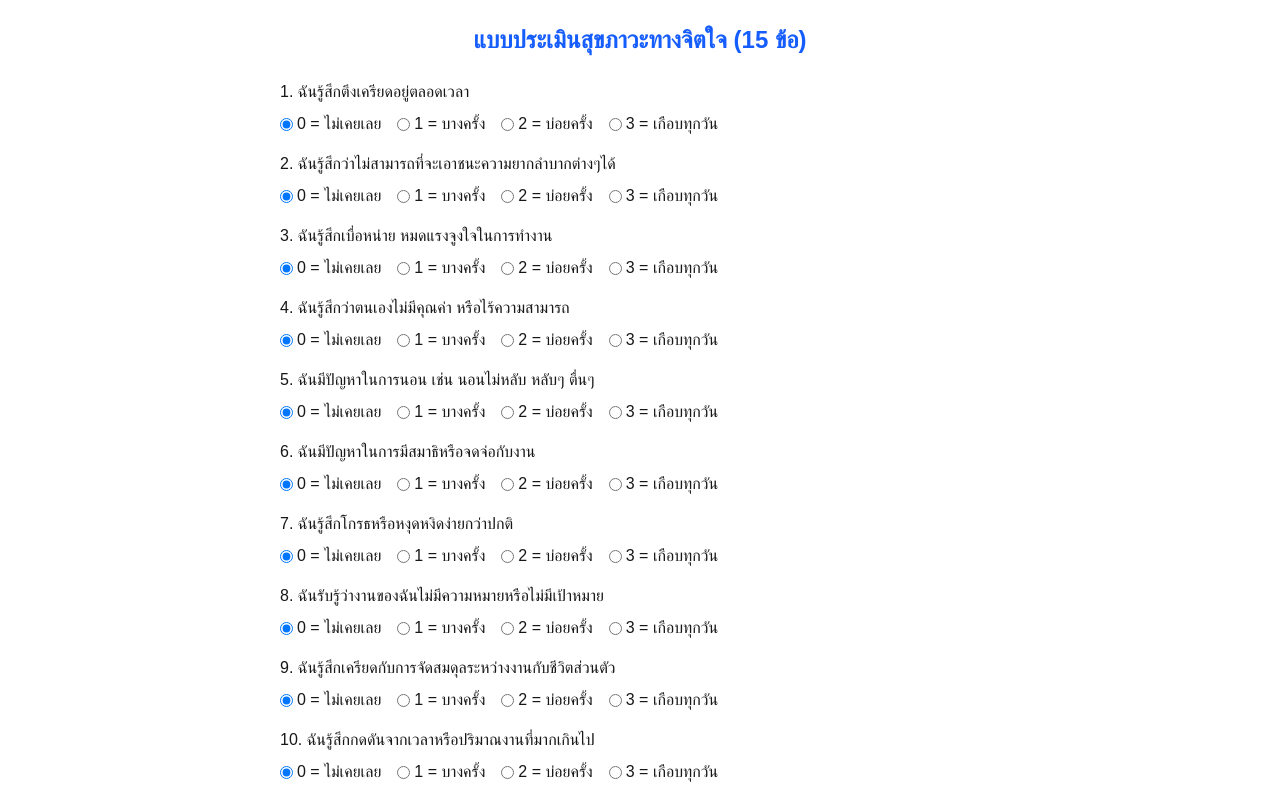
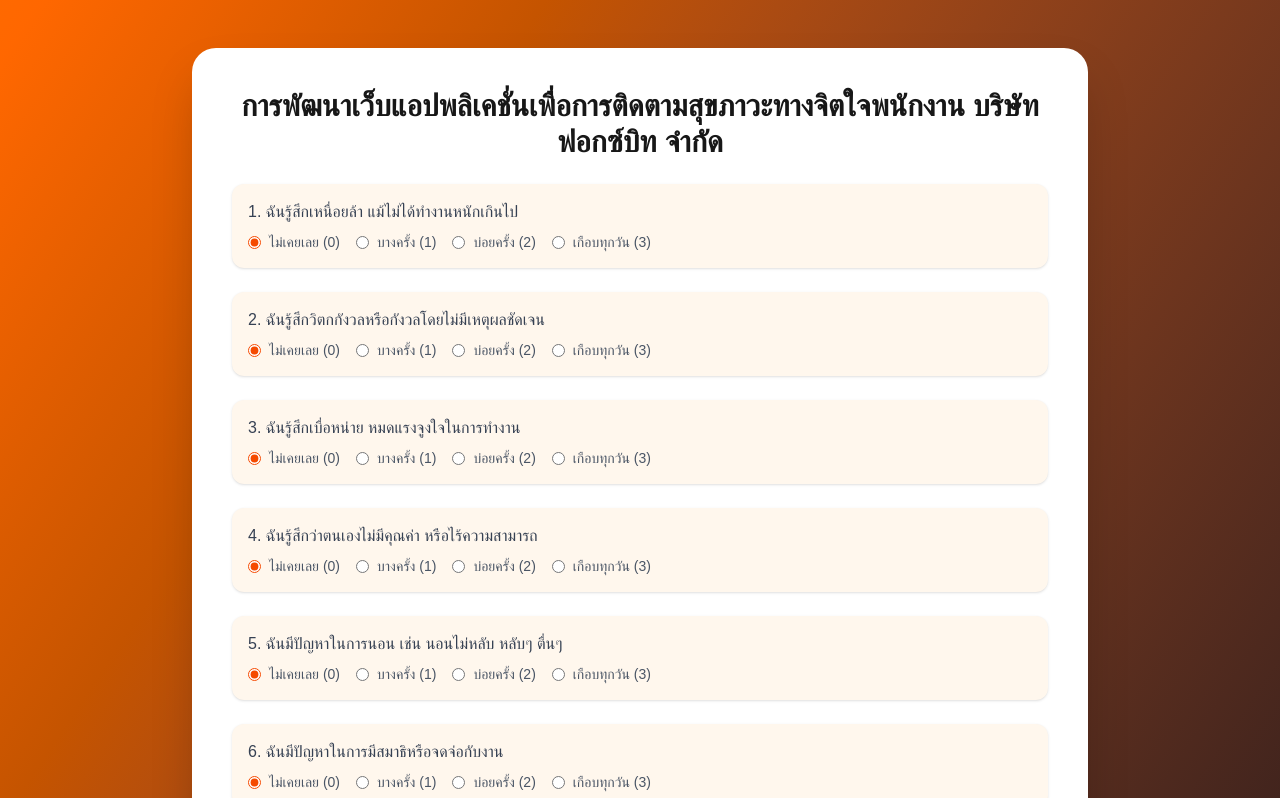
Before and after one commit to tortor1011/Capstoneproject--psychology-foxbith, a Next.js app in the folder FRONTEND/mental-health-checkin/: page / in a window 1280 px wide. Shown: the top 798 px of the page. Built offline with nearby package versions, Linux system fonts and the light colour scheme.

Commit message:
update mental health questionnaire with new questions and improve submission handling

```diff
--- a/FRONTEND/mental-health-checkin/src/pages/index.tsx
+++ b/FRONTEND/mental-health-checkin/src/pages/index.tsx
@@ -2,8 +2,8 @@
 import axios from "axios";
 
 const questions = [
-  "ฉันรู้สึกตึงเครียดอยู่ตลอดเวลา",
-  "ฉันรู้สึกว่าไม่สามารถที่จะเอาชนะความยากลำบากต่างๆได้",
+  "ฉันรู้สึกเหนื่อยล้า แม้ไม่ได้ทำงานหนักเกินไป",
+  "ฉันรู้สึกวิตกกังวลหรือกังวลโดยไม่มีเหตุผลชัดเจน",
   "ฉันรู้สึกเบื่อหน่าย หมดแรงจูงใจในการทำงาน",
   "ฉันรู้สึกว่าตนเองไม่มีคุณค่า หรือไร้ความสามารถ",
   "ฉันมีปัญหาในการนอน เช่น นอนไม่หลับ หลับๆ ตื่นๆ",
@@ -19,82 +19,97 @@
   "ฉันรู้สึกไม่อยากตื่นขึ้นมาทำงานในตอนเช้า",
 ];
 
-const IndexPage = () => {
-  const [answers, setAnswers] = useState<number[]>(Array(15).fill(0));
-  const [result, setResult] = useState("");
+const choices = ["ไม่เคยเลย (0)", "บางครั้ง (1)", "บ่อยครั้ง (2)", "เกือบทุกวัน (3)"];
 
-  const handleChange = (index: number, value: number) => {
-    const updated = [...answers];
-    updated[index] = value;
-    setAnswers(updated);
+type ResultType = {
+  totalScore: number;
+  riskLevel: string;
+  flagged: boolean;
+} | null;
+
+export default function MentalHealthForm() {
+  const [answers, setAnswers] = useState(Array(questions.length).fill(0));
+  const [submitted, setSubmitted] = useState(false);
+  const [result, setResult] = useState<ResultType>(null);
+
+  const handleChange = (qIndex: number, value: number) => {
+    const newAnswers = [...answers];
+    newAnswers[qIndex] = value;
+    setAnswers(newAnswers);
   };
 
-  const calculateResult = async () => {
+  const handleSubmit = async (e: { preventDefault: () => void; }) => {
+    e.preventDefault();
     const totalScore = answers.reduce((sum, val) => sum + val, 0);
-
-    let riskLevel = "สุขภาวะจิตใจดี";
-    if (totalScore >= 35) riskLevel = "กลุ่มเสี่ยงสูง";
-    else if (totalScore >= 25) riskLevel = "กลุ่มเสี่ยงปานกลาง";
-    else if (totalScore >= 15) riskLevel = "กลุ่มใกล้เสี่ยง";
+    let riskLevel = "";
+    if (totalScore <= 14) riskLevel = "สุขภาวะจิตใจดี";
+    else if (totalScore <= 24) riskLevel = "เริ่มมีความเครียด/หมดไฟ";
+    else if (totalScore <= 34) riskLevel = "แนวโน้มปัญหาสุขภาพจิตปานกลาง";
+    else riskLevel = "ความเสี่ยงสูง ควรได้รับการดูแลทันที";
 
     const flagged = answers[12] === 3 || answers[13] === 3;
 
-  try {
-    const res = await axios.post("https://capstoneproject-psychology-foxbith.onrender.com/assessment", {
+    await axios.post("https://capstoneproject-psychology-foxbith.onrender.com/assessment", {
       answers,
       totalScore,
       riskLevel,
       flagged,
     });
 
-    console.log("ส่งข้อมูลสำเร็จ ✅", res.data);
-  } catch (error) {
-    console.error("ส่งข้อมูลไม่สำเร็จ ❌", error);
-  }
-
-  setResult(`คะแนนรวม: ${totalScore} → ${riskLevel}`);
+    setResult({ totalScore, riskLevel, flagged });
+    setSubmitted(true);
   };
 
   return (
-    <div className="max-w-3xl mx-auto p-6">
-      <h1 className="text-2xl font-bold mb-6 text-center text-blue-600">
-        แบบประเมินสุขภาวะทางจิตใจ (15 ข้อ)
+    <div className="min-h-screen bg-gradient-to-br from-orange-500 to-gray-950 py-12 px-6 font-sans">
+      <div className="max-w-4xl mx-auto bg-white shadow-2xl rounded-3xl p-10">
+        <h1 className="text-3xl font-bold text-center text-black-600 mb-6">
+          การพัฒนาเว็บแอปพลิเคชั่นเพื่อการติดตามสุขภาวะทางจิตใจพนักงาน
+บริษัท ฟอกซ์บิท จํากัด
         </h1>
-
-      {questions.map((q, i) => (
-        <div key={i} className="mb-4">
-          <p className="font-medium mb-2">{i + 1}. {q}</p>
+        <form onSubmit={handleSubmit} className="space-y-6">
+          {questions.map((q, qIndex) => (
+            <div key={qIndex} className="bg-orange-50 rounded-xl p-4 shadow">
+              <p className="font-medium text-gray-700 mb-2">
+                {qIndex + 1}. {q}
+              </p>
               <div className="flex gap-4">
-            {[0, 1, 2, 3].map((val) => (
-              <label key={val} className="flex items-center gap-1">
+                {choices.map((choice, cIndex) => (
+                  <label key={cIndex} className="flex items-center gap-2">
                     <input
                       type="radio"
-                  name={`q${i}`}
-                  value={val}
-                  checked={answers[i] === val}
-                  onChange={() => handleChange(i, val)}
+                      name={`question-${qIndex}`}
+                      value={cIndex}
+                      checked={answers[qIndex] === cIndex}
+                      onChange={() => handleChange(qIndex, cIndex)}
+                      className="accent-orange-600"
                     />
-                {val} = {["ไม่เคยเลย", "บางครั้ง", "บ่อยครั้ง", "เกือบทุกวัน"][val]}
+                    <span className="text-sm text-gray-600">{choice}</span>
                   </label>
                 ))}
               </div>
             </div>
           ))}
 
+          <div className="text-center">
             <button
-        className="mt-6 bg-green-500 hover:bg-green-600 text-white px-6 py-2 rounded"
-        onClick={calculateResult}
+              type="submit"
+              className="bg-orange-600 text-white px-6 py-2 rounded-full shadow-lg hover:bg-purple-600 transition"
             >
               ส่งแบบประเมิน
             </button>
+          </div>
+        </form>
 
-      {result && (
-        <div className="mt-6 p-4 bg-blue-100 border border-blue-300 rounded">
-          <p className="text-lg font-semibold">{result}</p>
+        {submitted && result && (
+          <div className="mt-8 bg-green-50 border-l-4 border-green-400 p-4 rounded-xl">
+            <h2 className="text-lg font-bold text-green-700 mb-1">ผลการประเมิน</h2>
+            <p>คะแนนรวม: <strong>{result.totalScore}</strong></p>
+            <p>ระดับสุขภาวะจิตใจ: <strong>{result.riskLevel}</strong></p>
+            {result.flagged && <p className="text-red-500 mt-2">⚠️ คำตอบมีความเสี่ยงสูง ควรพิจารณาอย่างใกล้ชิด</p>}
           </div>
         )}
       </div>
+    </div>
   );
-};
-
-export default IndexPage;
+}
```
Lines whose indentation alone changed are shown as unchanged.
